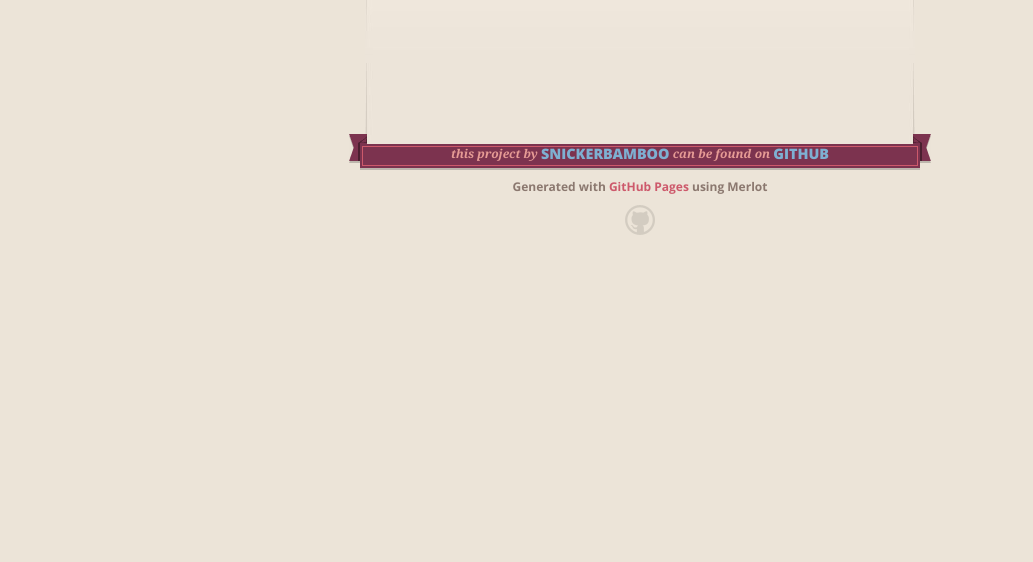
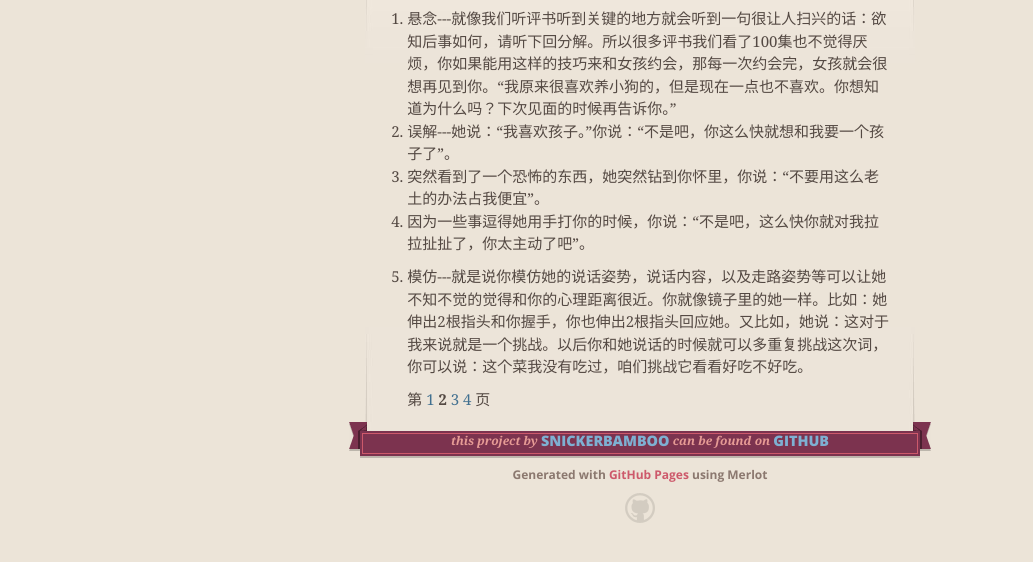
Before and after one commit to Snickerbamboo/taolu2, a plain HTML site: page index.html in a window 1280 px wide. Shown: the part 282-844 px from the top of the page, without its empty margins (0-1033 px from the left). Before the commit the page ends 800 px from the top, so only its background shows below. Drawn offline with nearby package versions, Linux system fonts and the light colour scheme.

```diff
--- a/index.html
+++ b/index.html
@@ -48,6 +48,18 @@
       <section id="main_content">
         <h1>
 <a id="套路无止尽" class="anchor" href="#%E5%A5%97%E8%B7%AF%E6%97%A0%E6%AD%A2%E5%B0%BD" aria-hidden="true"><span aria-hidden="true" class="octicon octicon-link"></span></a>套路无止尽</h1>
+
+<ol>
+<li>悬念---就像我们听评书听到关键的地方就会听到一句很让人扫兴的话：欲知后事如何，请听下回分解。所以很多评书我们看了100集也不觉得厌烦，你如果能用这样的技巧来和女孩约会，那每一次约会完，女孩就会很想再见到你。“我原来很喜欢养小狗的，但是现在一点也不喜欢。你想知道为什么吗？下次见面的时候再告诉你。”</li>
+<li>误解---她说：“我喜欢孩子。”你说：“不是吧，你这么快就想和我要一个孩子了”。</li>
+<li>突然看到了一个恐怖的东西，她突然钻到你怀里，你说：“不要用这么老土的办法占我便宜”。</li>
+<li>因为一些事逗得她用手打你的时候，你说：“不是吧，这么快你就对我拉拉扯扯了，你太主动了吧”。 </li>
+<li>
+<p>模仿---就是说你模仿她的说话姿势，说话内容，以及走路姿势等可以让她不知不觉的觉得和你的心理距离很近。你就像镜子里的她一样。比如：她伸出2根指头和你握手，你也伸出2根指头回应她。又比如，她说：这对于我来说就是一个挑战。以后你和她说话的时候就可以多重复挑战这次词，你可以说：这个菜我没有吃过，咱们挑战它看看好吃不好吃。</p>
+
+<p>第  <a href="https://snickerbamboo.github.io/taolu/">1</a>   <strong>2</strong>    <a href="https://snickerbamboo.github.io/taolu3/">3</a>    <a href="https://snickerbamboo.github.io/taolu4/">4</a> 页</p>
+</li>
+</ol>
       </section>
 
       <footer>
--- a/params.json
+++ b/params.json
@@ -1,6 +1,6 @@
 {
   "name": "套路篇",
   "tagline": "---为了更好地去爱",
-  "body": "# 套路无止尽",
+  "body": "# 套路无止尽\r\n\r\n1. 悬念---就像我们听评书听到关键的地方就会听到一句很让人扫兴的话：欲知后事如何，请听下回分解。所以很多评书我们看了100集也不觉得厌烦，你如果能用这样的技巧来和女孩约会，那每一次约会完，女孩就会很想再见到你。“我原来很喜欢养小狗的，但是现在一点也不喜欢。你想知道为什么吗？下次见面的时候再告诉你。”\r\n2. 误解---她说：“我喜欢孩子。”你说：“不是吧，你这么快就想和我要一个孩子了”。\r\n3. 突然看到了一个恐怖的东西，她突然钻到你怀里，你说：“不要用这么老土的办法占我便宜”。\r\n4. 因为一些事逗得她用手打你的时候，你说：“不是吧，这么快你就对我拉拉扯扯了，你太主动了吧”。 \r\n5. 模仿---就是说你模仿她的说话姿势，说话内容，以及走路姿势等可以让她不知不觉的觉得和你的心理距离很近。你就像镜子里的她一样。比如：她伸出2根指头和你握手，你也伸出2根指头回应她。又比如，她说：这对于我来说就是一个挑战。以后你和她说话的时候就可以多重复挑战这次词，你可以说：这个菜我没有吃过，咱们挑战它看看好吃不好吃。\r\n\r\n   第  [1](https://snickerbamboo.github.io/taolu/)   **2**    [3](https://snickerbamboo.github.io/taolu3/)    [4](https://snickerbamboo.github.io/taolu4/) 页",
   "note": "Don't delete this file! It's used internally to help with page regeneration."
 }
```
